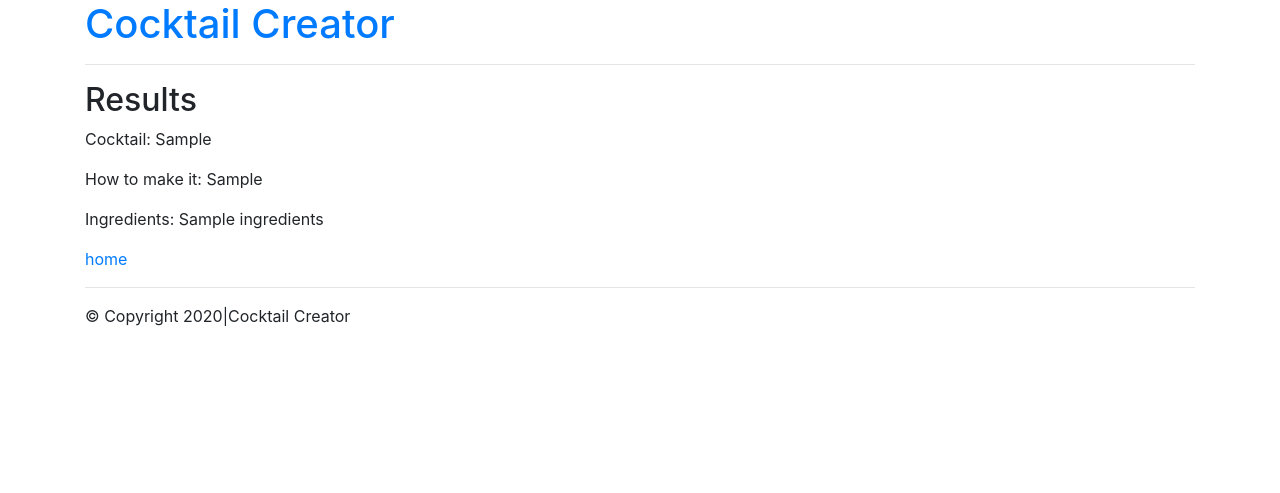
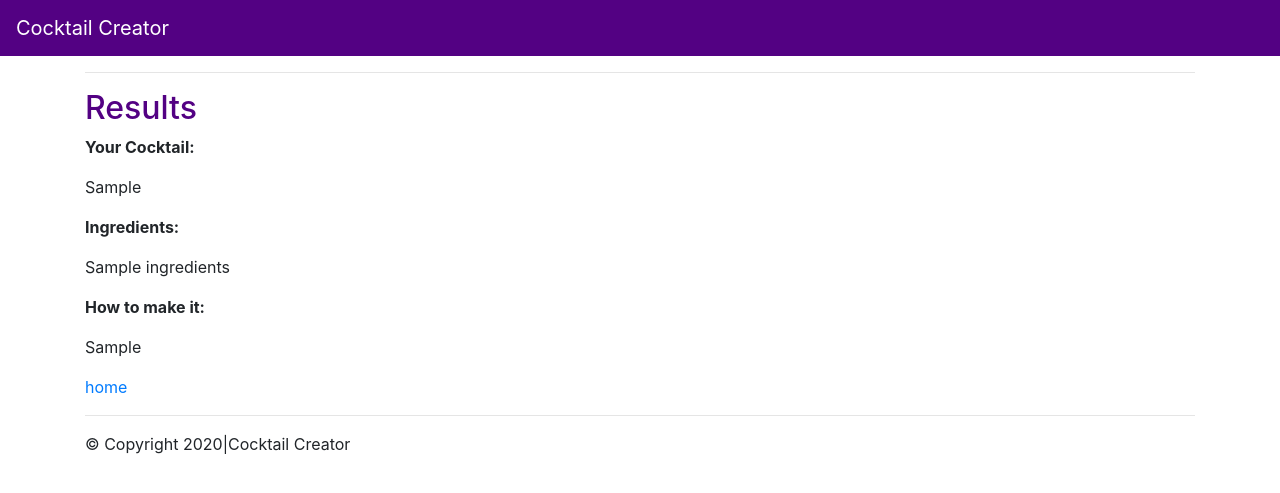
Before and after one commit to emily-arden/cocktail_creator, a Flask app: template web_app/templates/cocktail.html in a window 1280 px wide. Shown: the top 493 px of the page. Run offline with Flask 2, Linux system fonts and the light colour scheme; the template is opened without the code that fills it: most values are stand-ins (such as "Sample title", 1, 10 or a date in 2020); some libraries are stand-ins or nearby versions.

Commit message:
Formatting

```diff
--- a/web_app/templates/cocktail.html
+++ b/web_app/templates/cocktail.html
@@ -5,11 +5,15 @@
 {% endblock %}
 
 {% block content %}
-  <h2>Results</h2>
+  <h2 style="color: rgb(83, 1, 131)">Results</h2>
 
-  <p>Cocktail: {{ data.drinks[0].strDrink }}</p>
-  <p>How to make it: {{ data.drinks[0].strInstructions }}</p>
-  <p>Ingredients: {{ data.ingredients }}</p>
+  <p style = "font-weight: bold;">Your Cocktail: </p>
+  <p>{{ data.drinks[0].strDrink }}</p>
+  <p style = "font-weight: bold;">Ingredients: </p>
+  <p>{{ data.ingredients }}</p>
+  <p style = "font-weight: bold;"> How to make it: </p>
+  <p>{{ data.drinks[0].strInstructions }}</p>
+
 
   <a href="/">home</a>
 {% endblock %}
--- a/web_app/templates/layout.html
+++ b/web_app/templates/layout.html
@@ -23,12 +23,21 @@
       {% endif %}
     {% endwith %}
 
-    <div class="container">
 
       <!-- HEADER / NAV -->
-      <div id="nav">
+      <!-- div id="nav">
         <h1><a href="/">Cocktail Creator</a></h1>
-      </div>
+      </div-->
+
+      <nav class="navbar navbar-dark" style="background-color:rgb(83, 1, 131)" style="text-size-adjust: large;">
+
+      <a class="navbar-brand" href="/" >
+        Cocktail Creator
+      </a>
+      </nav>
+
+
+      <div class="container">
 
       <hr>
 
@@ -67,7 +76,7 @@
             function(data){
               console.log(data);
               if (data.drinks == null || data.drinks.length == 0) {
-                alert("Result not found!!")
+                alert("Result not found!!  Please try another key word!")
               } else {
                 for (d of data.drinks) {
                   $('#searchresult').append(
```
Also changed, not shown: web_app/templates/start.html (+20 -3 lines), web_app/templates/Images/Picture.jpg (added).
